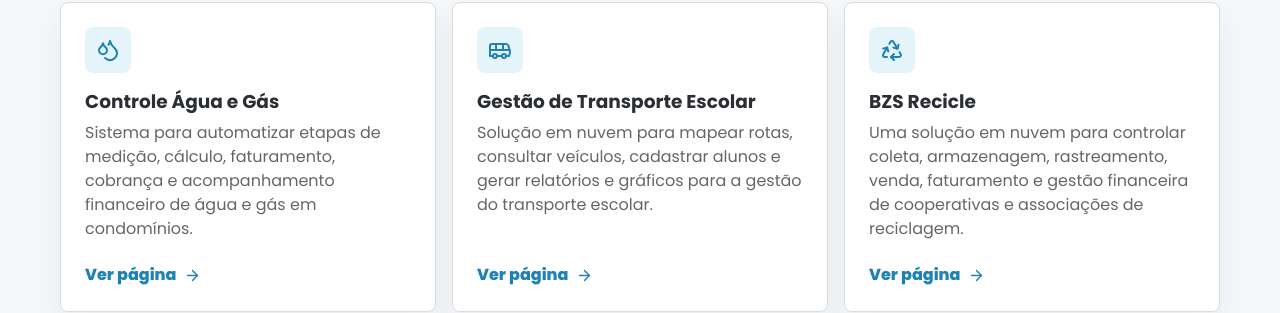
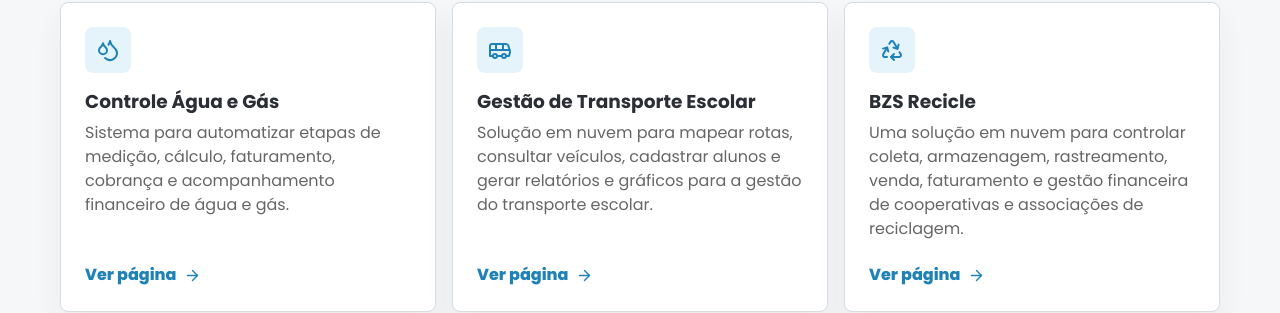
Before and after one commit to Bayer-07/siteBzsAtualizado, a React (Vite) app: page / in a window 1280 px wide. Shown: the part 2299-2612 px from the top of the page. Built offline with nearby package versions, Linux system fonts and the light colour scheme.

Commit message:
alterei o texto do sga para não ficar nichado apenas em condomínios

```diff
--- a/src/data/systems.js
+++ b/src/data/systems.js
@@ -146,9 +146,9 @@
     title: "Controle Água e Gás",
     headline: "Medição individualizada com menos retrabalho e mais transparência",
     summary:
-      "Sistema para automatizar etapas de medição, cálculo, faturamento, cobrança e acompanhamento financeiro de água e gás em condomínios.",
+      "Sistema para automatizar etapas de medição, cálculo, faturamento, cobrança e acompanhamento financeiro de água e gás.",
     intro:
-      "Empresas que fazem medição de água e gás convivem com coleta manual, inserção duplicada de dados, erros, cobranças demoradas e controle difícil de inadimplência. O Controle Água e Gás automatiza o fluxo para dar mais precisão, agilidade e qualidade no atendimento aos condomínios.",
+      "Empresas que fazem medição de água e gás convivem com coleta manual, inserção duplicada de dados, erros, cobranças demoradas e controle difícil de inadimplência. O Controle Água e Gás automatiza o fluxo para dar mais precisão, agilidade e qualidade no atendimento aos seus clientes.",
     audience: "Empresas terceirizadas de medição, administradoras e condomínios.",
     icon: aguaGasIcon,
     image: aguaGasScreen,
```
